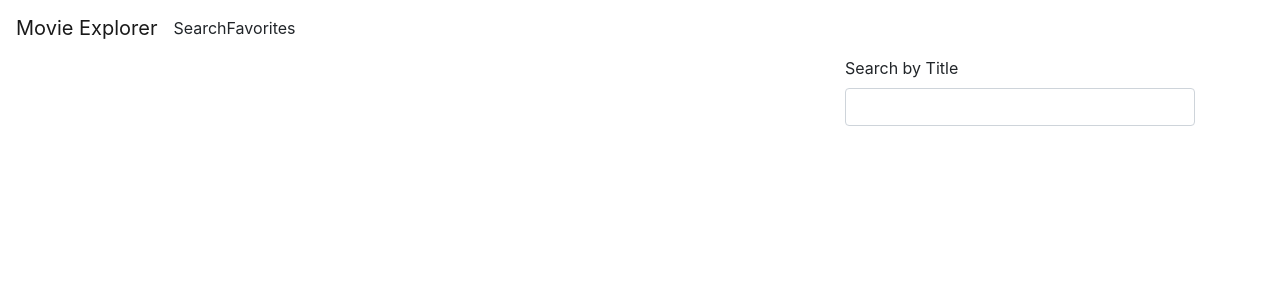
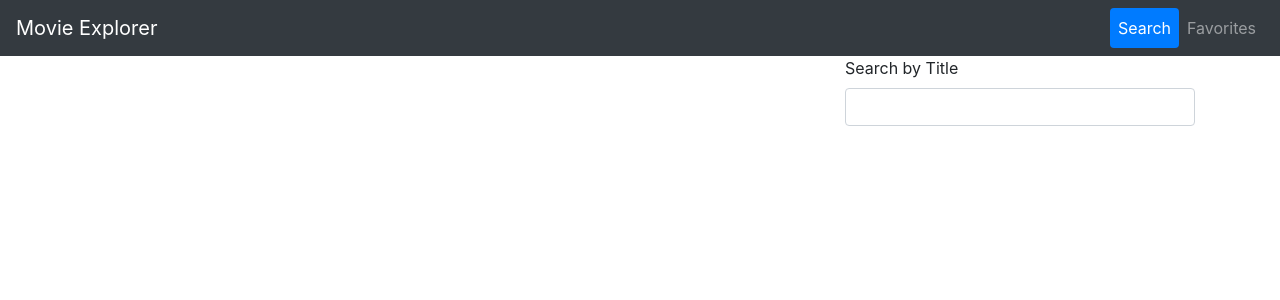
Before and after one commit to evfrenkel/omdb-movie-manager, a React (Create React App) app: page / in a window 1280 px wide. Shown: the top 300 px of the page. Built offline with nearby package versions, Linux system fonts and the light colour scheme.

Commit message:
fix navbar

```diff
--- a/src/App.js
+++ b/src/App.js
@@ -1,4 +1,4 @@
-import "bootstrap/dist/css/bootstrap.css";
+import 'bootstrap/dist/css/bootstrap.min.css';
 import "./index.css";
 import React from "react";
 import Navigation from "./Navigation";
--- a/src/Navigation.js
+++ b/src/Navigation.js
@@ -1,6 +1,6 @@
 import React from "react";
 
-import { Navbar, Nav, NavItem } from "react-bootstrap";
+import { Navbar, Nav } from "react-bootstrap";
 
 class Navigation extends React.Component {
   constructor(props) {
@@ -15,19 +15,21 @@ class Navigation extends React.Component {
 
   render() {
     return (
-			<Navbar inverse collapseOnSelect staticTop>
-					<Navbar.Brand>
-						Movie Explorer
-					</Navbar.Brand>
+      <Navbar bg="dark" variant="dark">
+        <Navbar.Brand>Movie Explorer</Navbar.Brand>
         <Navbar.Toggle />
-				<Navbar.Collapse>
+        <Navbar.Collapse className="justify-content-end">
           <Nav
+            variant="pills"
             activeKey={this.props.viewNow}
             onSelect={this.handleSelect}
-						pullRight
           >
-						<NavItem eventKey="search"> Search </NavItem>
-						<NavItem eventKey="faves"> Favorites </NavItem>
+            <Nav.Item>
+              <Nav.Link eventKey="search"> Search </Nav.Link>
+            </Nav.Item>
+            <Nav.Item>
+              <Nav.Link eventKey="faves"> Favorites </Nav.Link>
+            </Nav.Item>
           </Nav>
         </Navbar.Collapse>
       </Navbar>
--- a/src/SearchForm.js
+++ b/src/SearchForm.js
@@ -2,7 +2,7 @@ import React from "react";
 
 import {
   FormGroup,
-  Radio,
+  // Radio,
   FormControl,
   FormLabel,
   DropdownButton,
```
Lines whose indentation alone changed are shown as unchanged.
